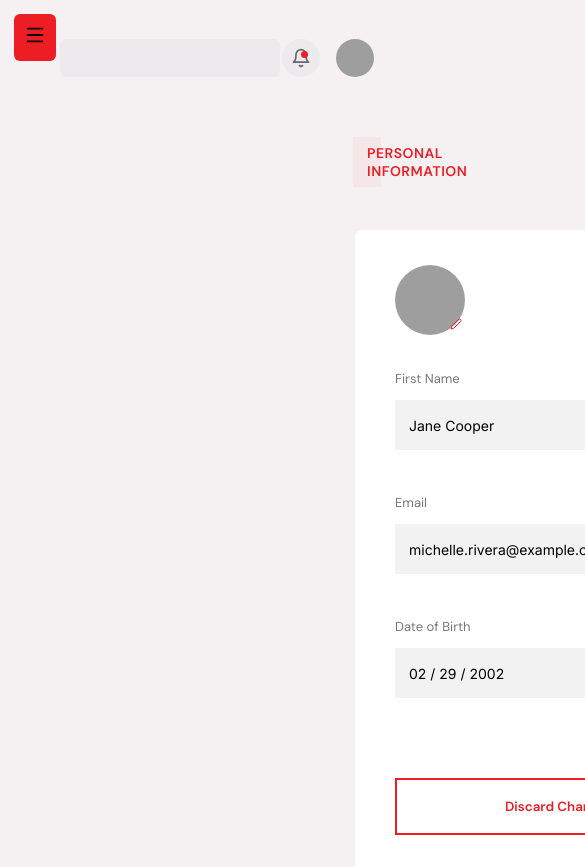
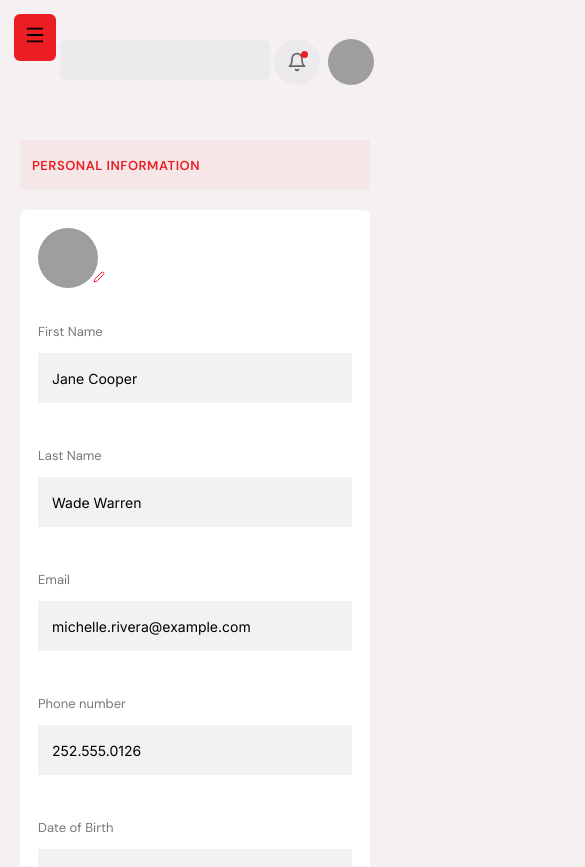
Before and after one commit to Nivas-git07/malaysia_project, a React (Create React App) app: page /settings in a window 390 px wide. Shown: the top 867 px of the page, 585 px wide, since content can reach past the window. Built offline with nearby package versions, Linux system fonts and the light colour scheme; grey boxes are pictures that could not be loaded.

Commit message:
commited navbar mobile and setting

```diff
--- a/src/admin/style/Settings.css
+++ b/src/admin/style/Settings.css
@@ -1,4 +1,3 @@
-
 /* ===== FONT (EXACT DASHBOARD STYLE) ===== */
 @import url('https://fonts.googleapis.com/css2?family=Inter:wght@400;500;600&display=swap');
 
@@ -204,51 +203,128 @@ body {
 }
 
 /* ================= MOBILE ================= */
+/* ================= RESPONSIVE PROFILE FIX ================= */
 
-/* ================= MOBILE NAVBAR ALIGNMENT ================= */
+@media(max-width:1200px){
 
-@media (max-width:900px){
-
-/* SEARCH BAR POSITION */
-.navSearchWrapper{
-  position:absolute;
-  top:39px;
-
-  left:70px;                 /* ⭐ space for menu icon */
-  right:120px;               /* ⭐ leaves space for bell + avatar */
-
-  width:auto;                /* ⭐ IMPORTANT */
-  height:42px;
+/* ===== TITLE BAR ===== */
+.personalTitle{
+  position:relative;   /* ⭐ stops overflow */
+  left:auto;
+  right:auto;
+  top:auto;
+  margin:20px;
 }
 
-/* BELL POSITION */
-.bell{
-  position:absolute;
-  top:39px;
-  right:70px;                /* ⭐ sits before avatar */
-  width:38px;
-  height:38px;
+/* ===== MAIN CARD ===== */
+.profileContainer{
+  position:relative;
+  left:auto;
+  top:auto;
+  width:auto;
+  margin:0 20px;
+  padding:24px;
 }
 
-/* AVATAR POSITION */
+/* ===== FORM GRID ADJUST ===== */
+.formGrid{
+  grid-template-columns:1fr 1fr;
+}
+
+}
+/* ================= TABLET ================= */
+
+@media(max-width:900px){
+
+/* NAVBAR ALIGNMENT (KEEP YOUR DESIGN) */
+.navSearchWrapper{
+  left:70px;
+  right:120px;
+  width:auto;
+  height:44px;
+}
+
+.bell{
+  right:70px;
+}
+
 .navAvatar{
-  position:absolute;
-  top:39px;
   right:16px;
-  width:38px;
-  height:38px;
+}
+
+/* FORM STACK */
+.formGrid{
+  grid-template-columns:1fr;
+}
+
+/* BUTTONS STACK */
+.buttonRow{
+  flex-direction:column;
+  gap:14px;
+}
+
+.discardBtn,
+.saveBtn{
+  width:100%;
+  padding:14px;
 }
 
 }
 
-/* ================= SMALL PHONES ================= */
+/* ================= SMALL MOBILE ================= */
 
-@media (max-width:480px){
+@media(max-width:480px){
 
 .navSearchWrapper{
   left:60px;
   right:110px;
-  height:38px;
+  height:40px;
+  padding:0 12px;
+}
+
+.navSearchInput{
+  font-size:13px;
+}
+
+.personalTitle{
+  font-size:13px;
+  padding:8px 12px;
+}
+
+.profileContainer{
+  padding:18px;
+}
+
+.avatarBox img{
+  width:60px;
+  height:60px;
 }
 
 }
+/* ================= MOBILE ONLY — REDUCE SEARCH WIDTH ================= */
+
+@media (max-width:600px){
+
+.navSearchWrapper{
+  width:260px;   /* ⭐ reduce search width for mobile */
+}
+
+}
+/* ================= EXTRA SMALL MOBILE (337px FIX) ================= */
+
+@media (max-width:360px){
+
+.navSearchWrapper{
+  width:180px;   /* ⭐ smaller so bell & avatar never merge */
+}
+
+}
+/* VERY SMALL PHONE */
+
+@media (max-width:420px){
+
+.navSearchWrapper{
+  width:210px;   /* ⭐ smaller so bell & avatar align */
+}
+
+}
```
